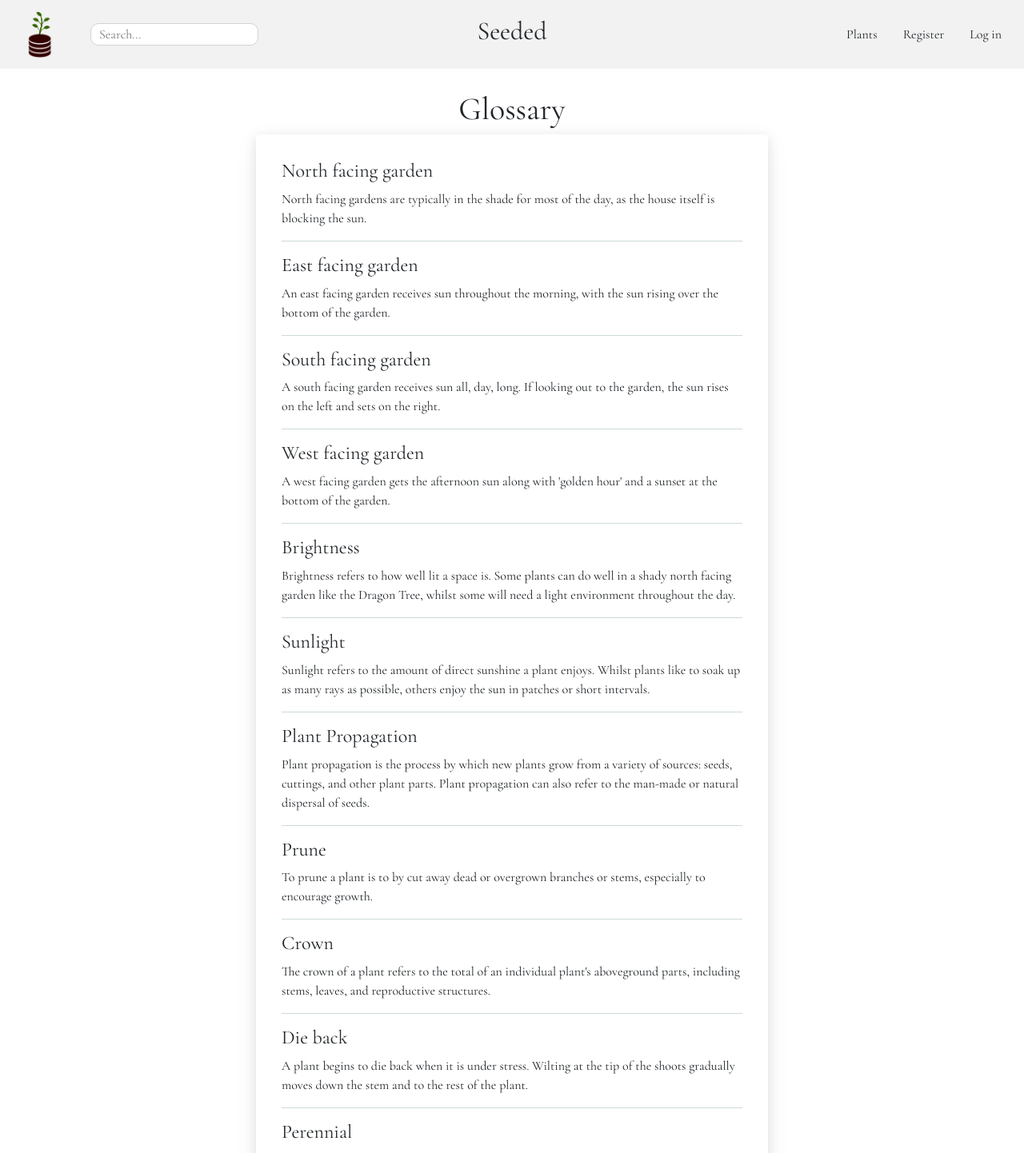
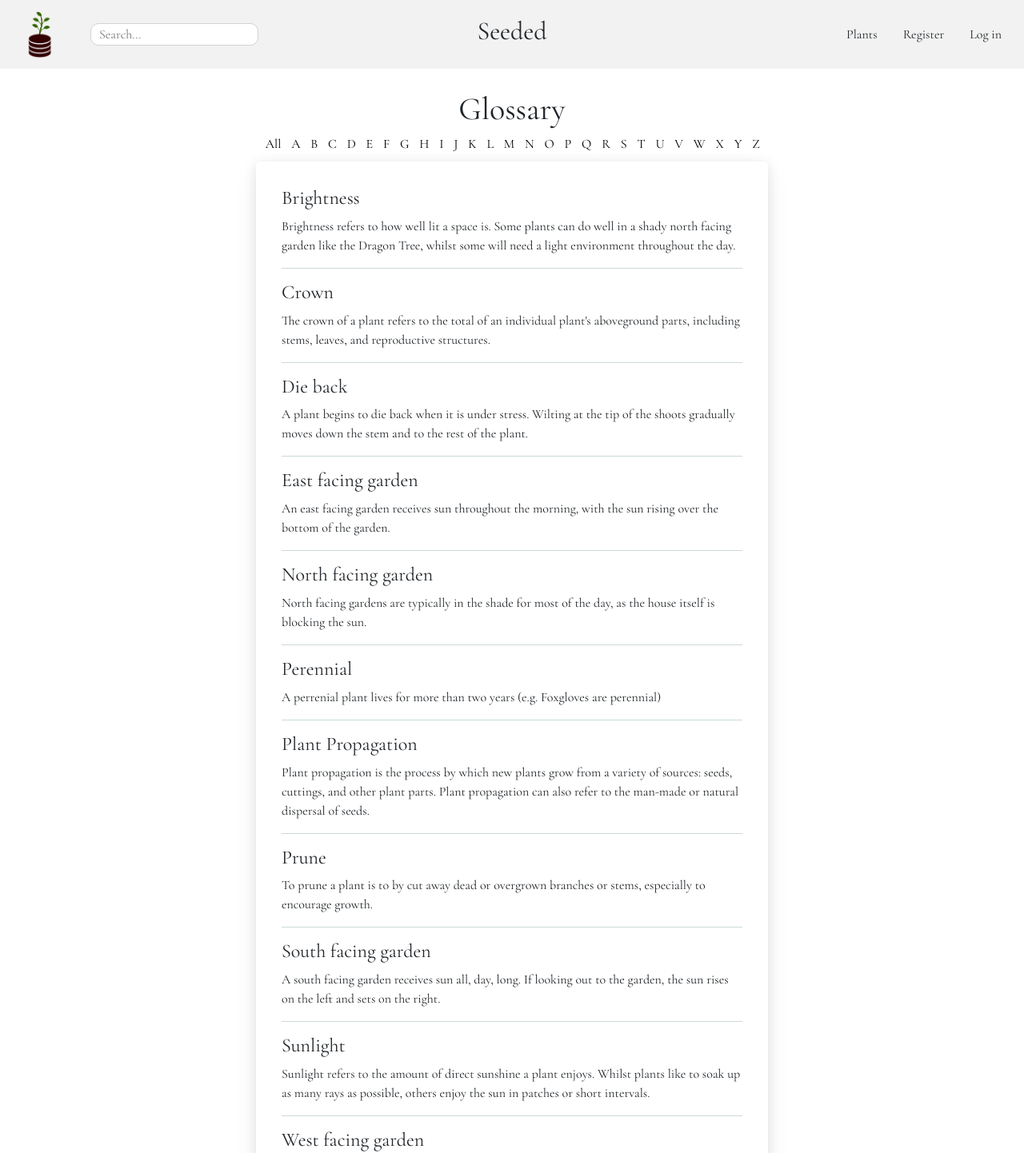
Before and after one commit to jackbdr/Project-3, a React (Create React App) app in the folder client/: page /glossary in a window 1280 px wide. Shown: the top 1442 px of the page at 80% size. Built offline with nearby package versions, Linux system fonts and the light colour scheme.

Commit message:
glossary filter

```diff
--- a/client/src/components/aux/Glossary.js
+++ b/client/src/components/aux/Glossary.js
@@ -1,63 +1,79 @@
+import { useState } from 'react'
 
 const Glossary = () => {
+
+  const [ filter, setFilter ] = useState('')
+
+
+
+  const letters = ['A', 'B', 'C', 'D', 'E', 'F', 'G', 'H', 'I', 'J', 'K', 'L', 'M', 'N', 'O', 'P', 'Q', 'R', 'S', 'T', 'U', 'V', 'W', 'X', 'Y', 'Z']
+
+  const terms = [
+  {name: 'Brightness', description: 'Brightness refers to how well lit a space is. Some plants can do well in a shady north facing garden like the Dragon Tree, whilst some will need a light environment throughout the day.'},
+  {name: 'Crown', description: `The crown of a plant refers to the total of an individual plant's aboveground parts, including stems, leaves, and reproductive structures.`},
+  {name: 'Die back', description: 'A plant begins to die back when it is under stress. Wilting at the tip of the shoots gradually moves down the stem and to the rest of the plant.'},
+  {name: 'East facing garden', description: 'An east facing garden receives sun throughout the morning, with the sun rising over the bottom of the garden.'},
+  {name: 'North facing garden', description: 'North facing gardens are typically in the shade for most of the day, as the house itself is blocking the sun.'},
+  {name: 'Perennial', description: `A perrenial plant lives for more than two years (e.g. Foxgloves are perennial)`},
+  {name: 'Plant Propagation', description: 'Plant propagation is the process by which new plants grow from a variety of sources: seeds, cuttings, and other plant parts. Plant propagation can also refer to the man-made or natural dispersal of seeds.'},
+  {name: 'Prune', description: 'To prune a plant is to by cut away dead or overgrown branches or stems, especially to encourage growth.'},
+  {name: 'South facing garden', description: 'A south facing garden receives sun all, day, long. If looking out to the garden, the sun rises on the left and sets on the right.'},
+  {name: 'Sunlight', description: 'Sunlight refers to the amount of direct sunshine a plant enjoys. Whilst plants like to soak up as many rays as possible, others enjoy the sun in patches or short intervals.'},
+  {name: 'West facing garden', description: `A west facing garden gets the afternoon sun along with 'golden hour' and a sunset at the bottom of the garden.`},
+  ]
+
+
+
+
+  const handleClick = (e) => {
+    setFilter(e.target.value)
+  }
+
+  const handleFilter = () => {
+    return terms.filter(term => {
+      return term.name.includes(filter)
+    })
+  }
+
+
   return (
     <section className='glossary-container'>
       <h1>Glossary</h1>
+      <div className="glossary-filter">
+        <button value={''} onClick={handleClick}>All</button>
+        <>
+        {letters.map((letter, index) => {
+          return(
+            letter === filter ?
+            <button className='button-active'>{letter}</button>
+            :
+            <button key={index} value={letter} onClick={handleClick}>{letter}</button>
+          )
+        })}
+        </>
+      </div>
       <div className='entries-container'>
+        <>
+        {handleFilter().length === 0 ?
         <div className='entry'>
-          <h4>North facing garden</h4>
-          <p>North facing gardens are typically in the shade for most of the day, as the house itself is blocking the sun.</p>
+        <h4>No Entries Found</h4>
         </div>
-        <hr />
-        <div className='entry'>
-          <h4>East facing garden</h4>
-          <p>An east facing garden receives sun throughout the morning, with the sun rising over the bottom of the garden.</p>
-        </div>
-        <hr />
-        <div className='entry'>
-          <h4>South facing garden</h4>
-          <p>A south facing garden receives sun all, day, long. If looking out to the garden, the sun rises on the left and sets on the right.</p>
-        </div>
-        <hr />
-        <div className='entry'>
-          <h4>West facing garden</h4>
-          <p>A west facing garden gets the afternoon sun along with 'golden hour' and a sunset at the bottom of the garden.</p>
-        </div>
-        <hr />
-        <div className='entry'>
-          <h4>Brightness</h4>
-          <p>Brightness refers to how well lit a space is. Some plants can do well in a shady north facing garden like the Dragon Tree, whilst some will need a light environment throughout the day.</p>
-        </div>
-        <hr />
-        <div className='entry'>
-          <h4>Sunlight</h4>
-          <p>Sunlight refers to the amount of direct sunshine a plant enjoys. Whilst plants like to soak up as many rays as possible, others enjoy the sun in patches or short intervals. </p>
-        </div>
-        <hr />
-        <div className='entry'>
-          <h4>Plant Propagation</h4>
-          <p>Plant propagation is the process by which new plants grow from a variety of sources: seeds, cuttings, and other plant parts. Plant propagation can also refer to the man-made or natural dispersal of seeds.</p>
-        </div>
-        <hr />
-        <div className='entry'>
-          <h4>Prune</h4>
-          <p>To prune a plant is to by cut away dead or overgrown branches or stems, especially to encourage growth.</p>
-        </div>
-        <hr />
-        <div className='entry'>
-          <h4>Crown</h4>
-          <p>The crown of a plant refers to the total of an individual plant's aboveground parts, including stems, leaves, and reproductive structures.</p>
-        </div>
-        <hr />
-        <div className='entry'>
-          <h4>Die back</h4>
-          <p>A plant begins to die back when it is under stress. Wilting at the tip of the shoots gradually moves down the stem and to the rest of the plant.</p>
-        </div>
-        <hr />
-        <div className='entry'>
-          <h4>Perennial</h4>
-          <p>A perrenial plant lives for more than two years (e.g. Foxgloves are perennial)</p>
-        </div>
+        :
+        <>
+        {handleFilter().map((term, index) => {
+          return(
+            <>
+            <div className='entry' key={index}>
+              <h4>{term.name}</h4>
+              <p>{term.description}</p>
+              </div>
+              <hr />
+              </>
+          )
+        })}
+        </>
+        }
+      </>
       </div>
     </section>
   )
--- a/client/src/components/styles/components/glossary.scss
+++ b/client/src/components/styles/components/glossary.scss
@@ -13,4 +13,20 @@
       color: #307351;
     }
   }
+  .glossary-filter{
+    display: flex;
+    justify-content: space-evenly;
+    width: 100%;
+    margin-bottom: 10px;
+
+    button{
+      background-color: #ffff;
+      margin: 0;
+      padding: 0 1px 0 3px;
+    }
+    .button-active{
+      font-size: 1.2em;
+      font-weight: bold;
+    }
+  }
 }
```
Also changed, not shown: client/public/images.png/github.png (added), client/public/images.png/linkedin.png (added).
